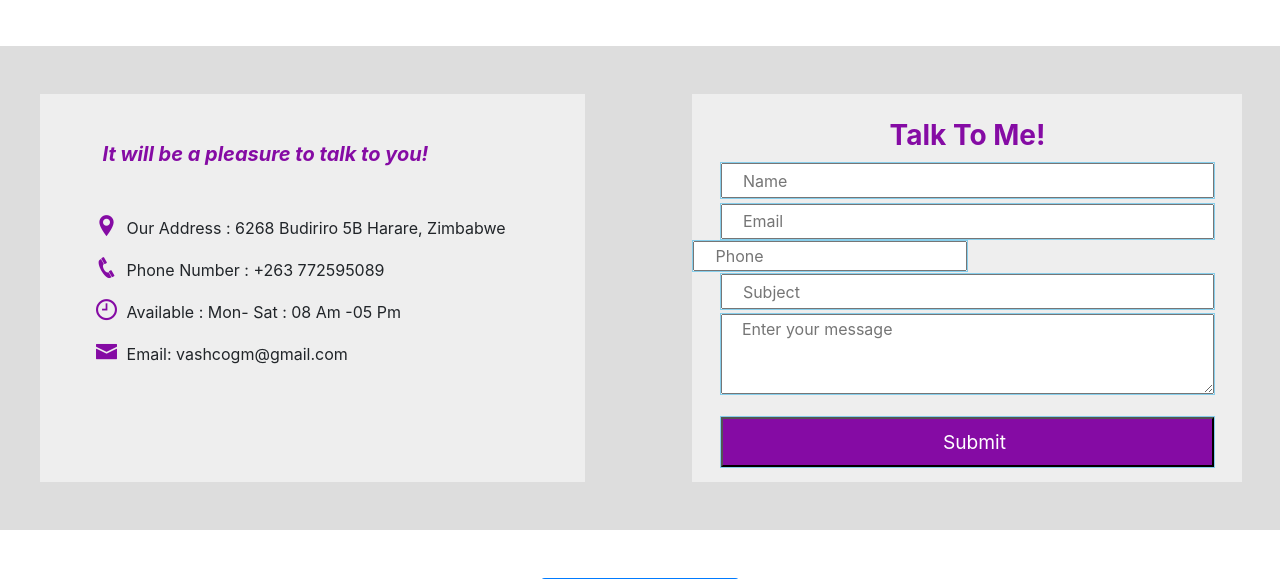
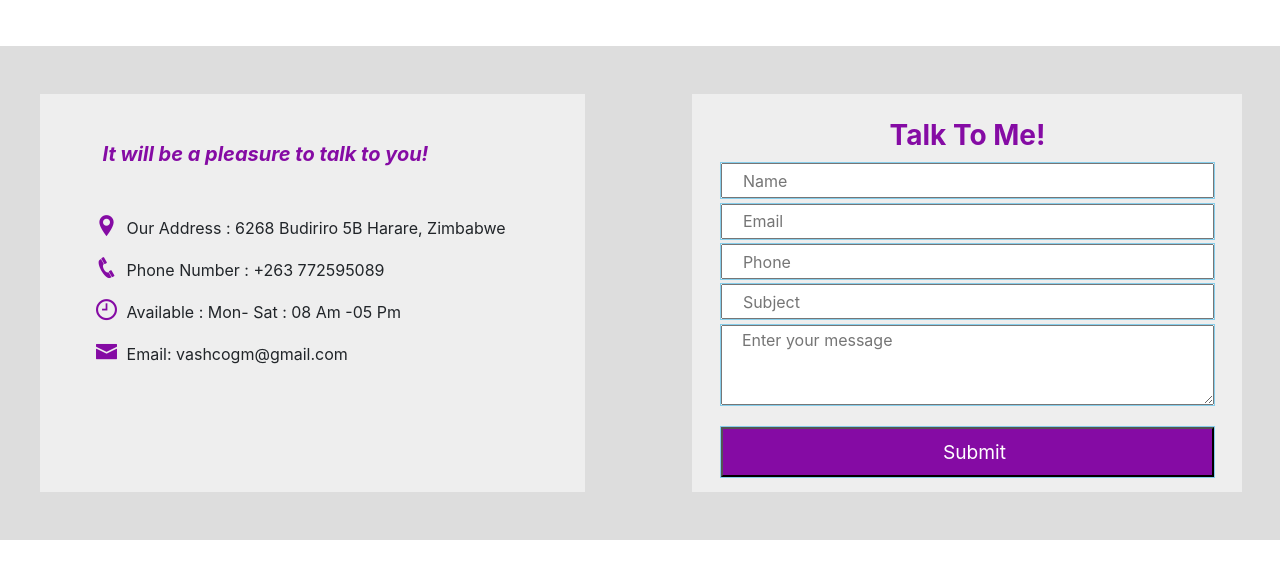
Before and after one commit to VashcoGM/vashcoGM.github.io, a PHP site: page / in a window 1280 px wide. Shown: the part 4758-5337 px from the top of the page. Run offline with PHP 8.4, Linux system fonts and the light colour scheme; some web fonts are replaced.

Commit message:
Update main.css

```diff
--- a/css/main.css
+++ b/css/main.css
@@ -464,7 +464,7 @@ form h3 {
 }
 
 
-#name, #email, #website, #subject {
+#name, #email, #phone, #subject {
 	width: 90%;
 	height: 35px;
 	margin: .5% 5%;
```
